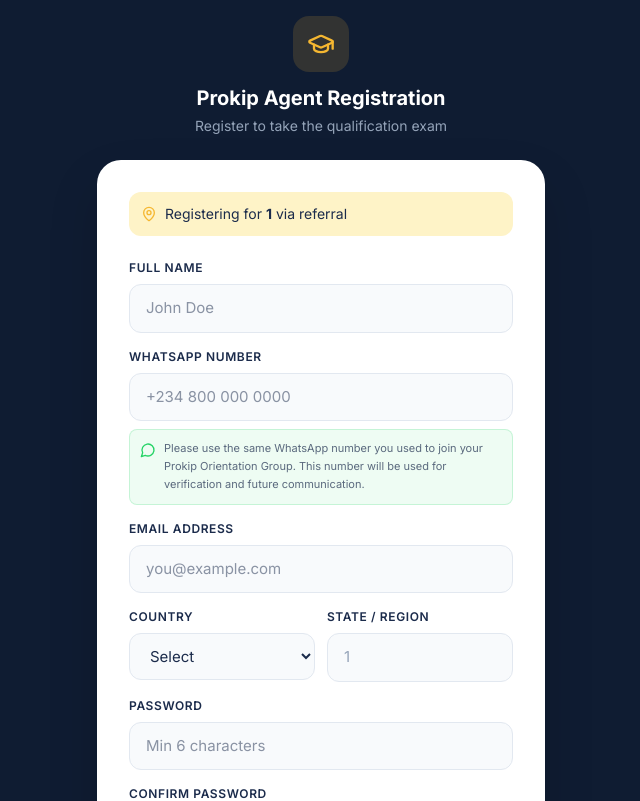
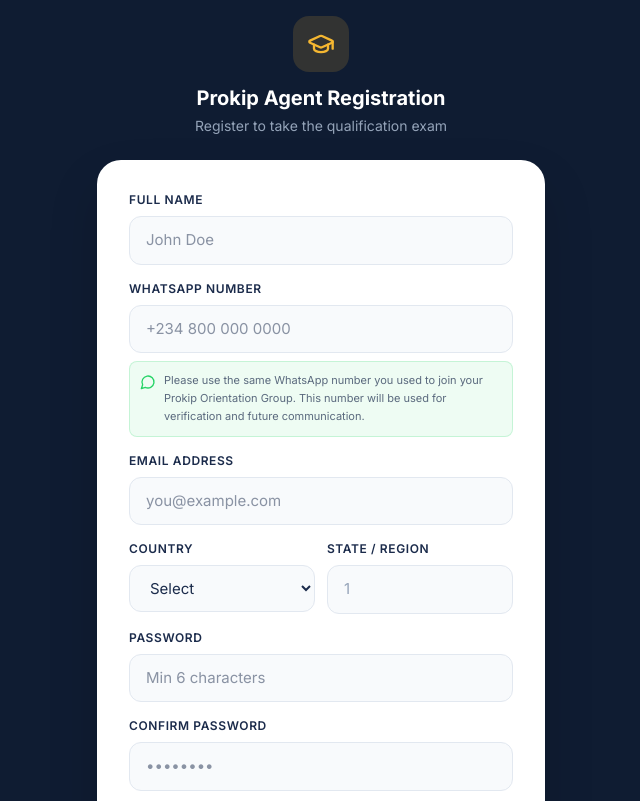
Before and after one commit to ScottT2-spec/prokip-qualification-portal, a Next.js app: page /register/1/1 in a window 1280 px wide. Shown: the top 801 px of the page, without its empty margins (319-959 px from the left). Built offline with nearby package versions, Linux system fonts and the light colour scheme.

Commit message:
fix: remove 'via referral' badge from registration page

```diff
--- a/src/app/(auth)/register/[state]/[smId]/page.tsx
+++ b/src/app/(auth)/register/[state]/[smId]/page.tsx
@@ -2,7 +2,7 @@
 
 import { useState } from 'react'
 import { useRouter, useParams } from 'next/navigation'
-import { LuGraduationCap, LuMapPin, LuMessageCircle } from 'react-icons/lu'
+import { LuGraduationCap, LuMessageCircle } from 'react-icons/lu'
 
 export default function RegisterPage() {
   const router = useRouter()
@@ -75,14 +75,6 @@
         </div>
 
         <div className="bg-white rounded-[24px] shadow-[0_25px_50px_rgba(0,0,0,0.15)] p-6 sm:p-8">
-          {/* Referral badge */}
-          <div className="bg-[#FEF3C7] rounded-xl p-3 mb-6 flex items-center gap-2">
-            <LuMapPin className="w-4 h-4 text-[#F5B731] flex-shrink-0" />
-            <span className="text-sm text-[#1B2B4B]">
-              Registering for <strong>{form.state}</strong> via referral
-            </span>
-          </div>
-
           {error && (
             <div className="bg-red-50 border border-red-100 text-red-700 text-sm rounded-xl p-3 mb-4">{error}</div>
           )}
```
